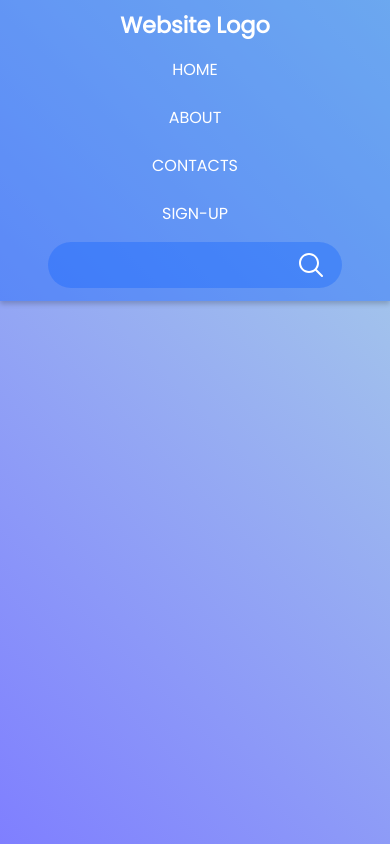
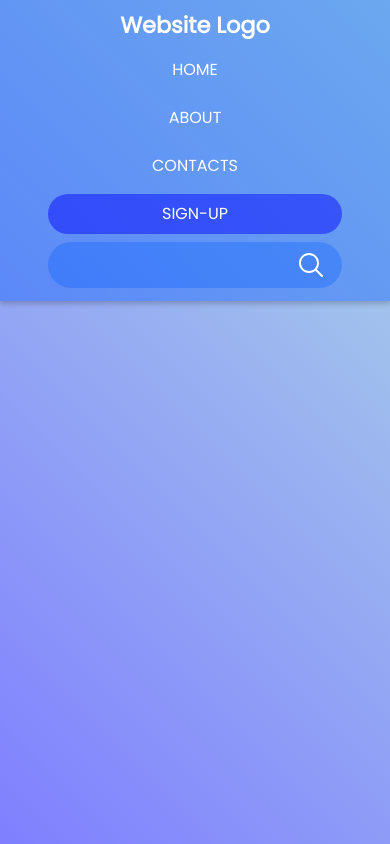
Before and after one commit to cronomus01/cronomus01.github.io, a PHP site: page / in a window 390 px wide. Run offline with PHP 8.4, Linux system fonts and the light colour scheme.

Commit message:
Update index.css
change background color and border radius of signup link

```diff
--- a/searchbar/index.css
+++ b/searchbar/index.css
@@ -241,6 +241,11 @@ section {
         border-radius: 1.5rem;
     }
 
+    .nav-con .nav-item .nav-link-signup{
+        background-color: rgba(0, 0, 255, 0.466);
+        border-radius: 1.5rem;
+    }
+
     /* hamburger icon design */
 
     .hamburger-icon {
```
